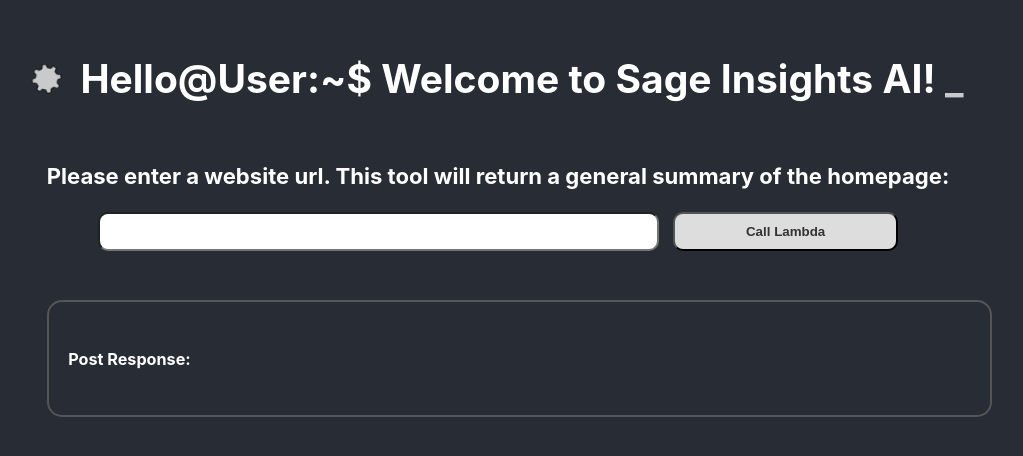
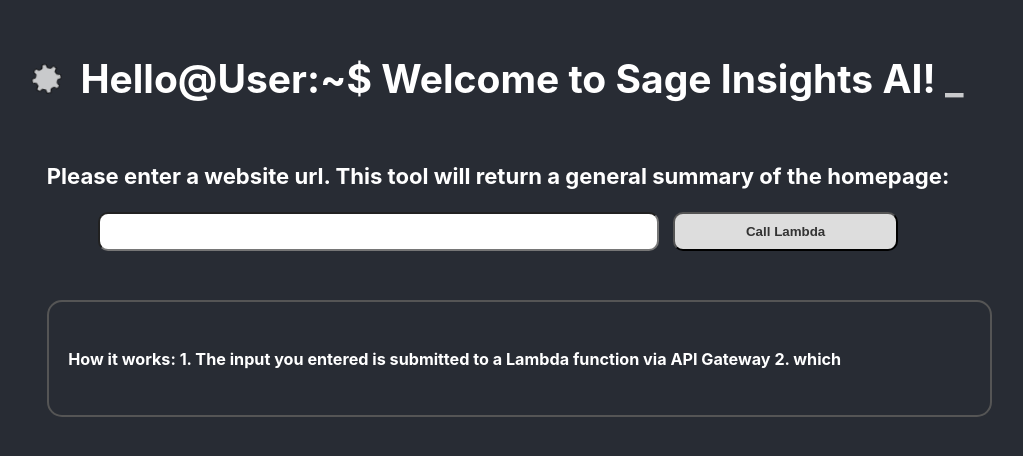
Before and after one commit to tm4747/sageinsightsai, a React (Create React App) app: page / in a window 1280 px wide. Shown: the part 180-636 px from the top of the page, without its empty margins (142-1165 px from the left). Built offline with nearby package versions, Linux system fonts and the light colour scheme.

Commit message:
restore point before going to dangerous html

```diff
--- a/src/App.js
+++ b/src/App.js
@@ -52,6 +52,8 @@ function App() {
     setIsUserScrolling(true); // User is scrolling, cancel auto-scroll
   };
 
+  const howAppWorks = "How it works:\n 1. The input you entered is submitted to a Lambda function via API Gateway\n 2. which"
+
   return (
     <div className="App">
       <header className="App-header">
@@ -70,7 +72,7 @@ function App() {
           ref={summaryRef}
           onScroll={handleScroll}>
             { !htmlReponse ?
-            <h5>Post Response:</h5>:<TypingEffectWithMarkup content={htmlReponse} />}
+            <h5>{howAppWorks}</h5>:<TypingEffectWithMarkup content={htmlReponse} />}
           </div>
       </section>
       </header>
```
